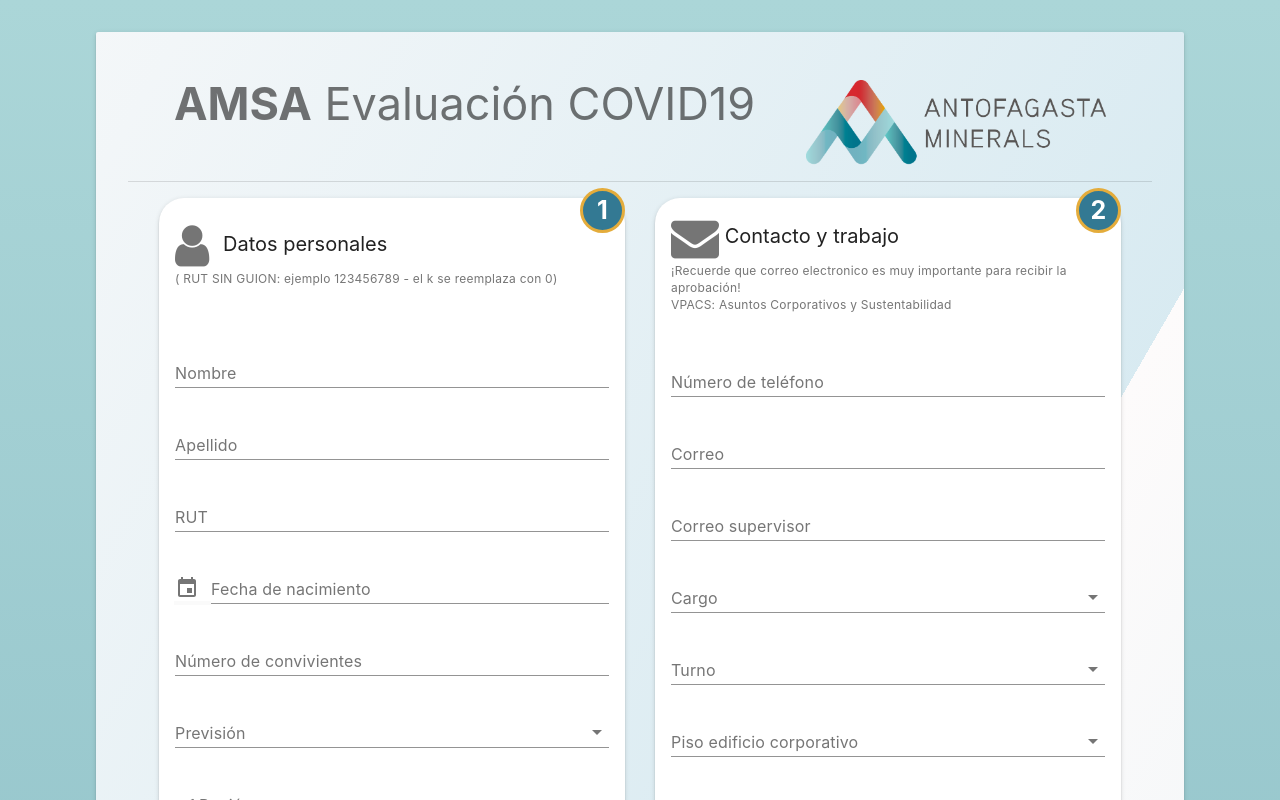
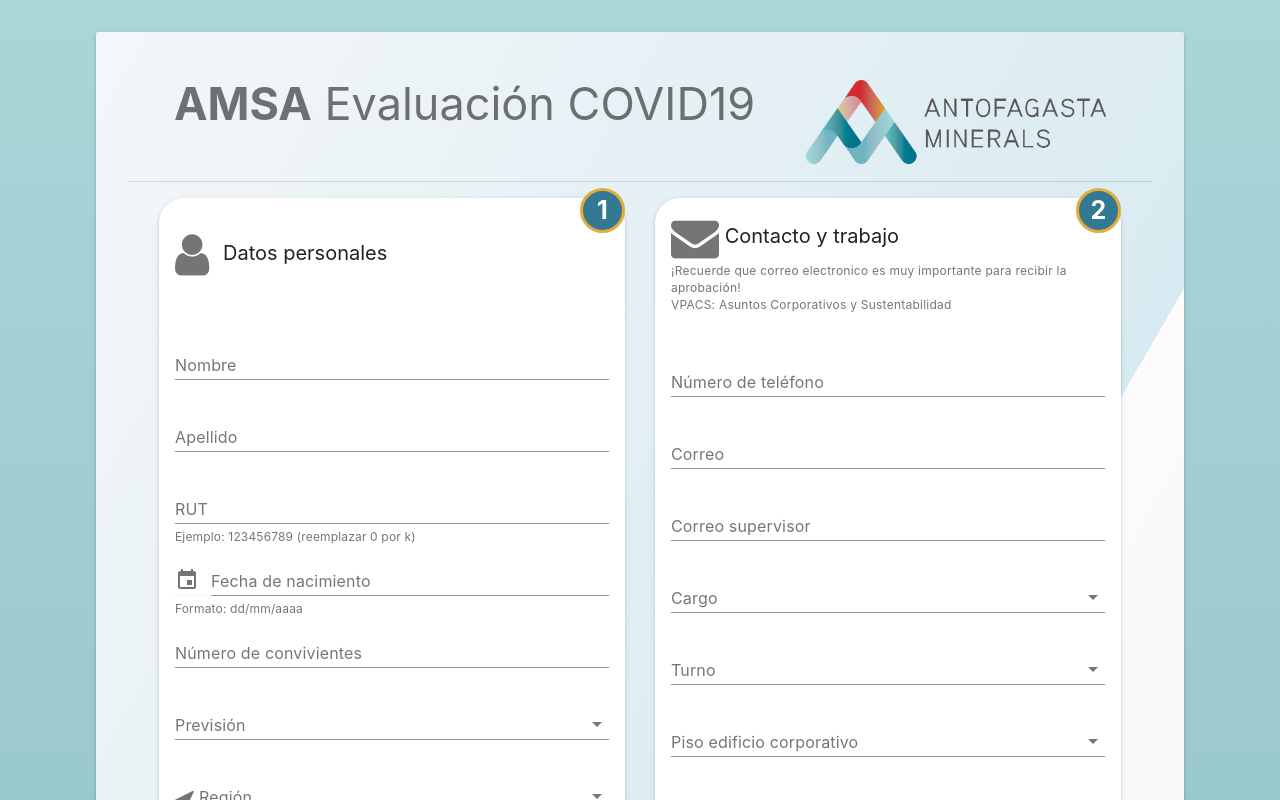
Before and after one commit to cristianrojasn/AMSA_COVID19_form, a Vue app in the folder amsa-form/: page / in a window 1280 px wide. Shown: the top 800 px of the page. Built offline with nearby package versions, Linux system fonts and the light colour scheme; what vuefire would draw is missing.

Commit message:
cambios feedback 03-11-2020

```diff
--- a/amsa-form/src/components/PrimeraPag.vue
+++ b/amsa-form/src/components/PrimeraPag.vue
@@ -10,9 +10,9 @@
                             <md-icon class="fa fa-user md-size-2x"></md-icon>
                             <span>Datos personales</span>
                         </div>
-                        <p class="md-caption">
+                        <!-- <p class="md-caption">
                         ( RUT SIN GUION: ejemplo 123456789 - el k se reemplaza con 0)
-                        </p>
+                        </p> -->
                     </md-card-header>
                     <md-card-content>
                         <md-field :class="getValidationClass('nombreSol')">
@@ -37,6 +37,7 @@
                             <md-field :class="getValidationClass('rut')">
                             <label for="rut">RUT</label>
                             <md-input ref="rut" @input="updateRut" name="rut" id="rut"  autocomplete="given-name" v-model="rut"/>
+                            <span class="md-helper-text">Ejemplo: 123456789 (reemplazar 0 por k)</span>
                             <!-- <span
                             class="md-error"
                             v-if="!$v.rut.minLength || !$v.rut.maxLength"
@@ -48,8 +49,9 @@
                         </md-field>
 
                         <!-- Fecha de nacimiento -->
-                        <md-datepicker ref="cumple" :class="getValidationClass('cumple')" id="datePicker" @input="updateCumple" v-model="cumple">
+                        <md-datepicker ref="cumple" :class="getValidationClass('cumple')" id="datePicker" @input="updateCumple" v-model="cumple" :md-open-on-focus="false">
                         <label>Fecha de nacimiento</label>
+                        <span class="md-helper-text">Formato: dd/mm/aaaa</span>
                         <span
                             class="md-error"
                             v-if="!$v.cumple.required || $v.cumple.validarFechaNac"
--- a/amsa-form/src/main.js
+++ b/amsa-form/src/main.js
@@ -19,9 +19,21 @@
 Vue.use(firestorePlugin);
 Vue.use(Vuelidate)
 
-Vue.material.locale.dateFormat = 'dd/MM/yyyy'
-
-
+//ue.material.locale.dateFormat = 'dd/MM/yyyy'
+Vue.material.locale = {
+  startYear: 1900,
+  endYear: 2099,
+  dateFormat: 'dd/MM/yyyy',
+  days: ['Domingo', 'Lunes', 'Martes','Miércoles', 'Jueves', 'Viernes', 'Sábado'],
+  shortDays: ['Dom', 'Lun', 'Mar', 'Mié','Jue','Vie','Sáb'],
+  shorterDays: ['D','L','Ma','Mi','J','V','S'],
+  months: ['Enero', 'Febrero', 'Marzo', 'Abril', 'Mayo', 'Junio', 'Julio', 'Agosto','Septiembre','Octubre','Noviembre', 'Diciembre'],
+  shortMonths: ['Ene','Feb','Mar','Abr','May','Jun','Jul','Ago','Sept','Oct','Nov','Dic'],
+  shorterMonths: ['E','F','Mar','May','Jun','Jul','A','S','O','N','D'],
+  firstDayOfAWeek: 0,
+  cancel: 'Cancelar',
+  confirm: 'Ok'
+}
 new Vue({
   render: h => h(App),
 }).$mount('#app')
```
